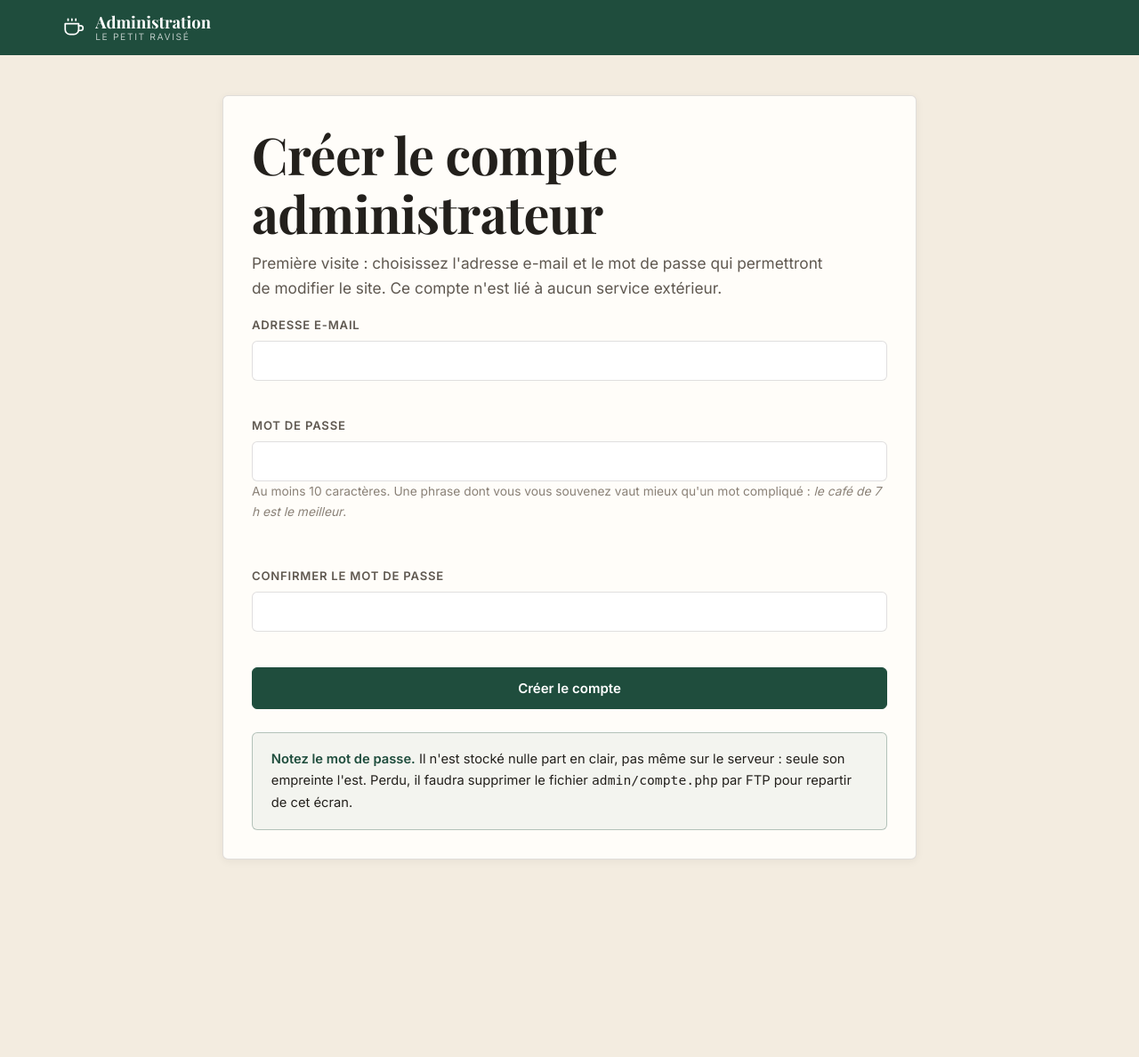
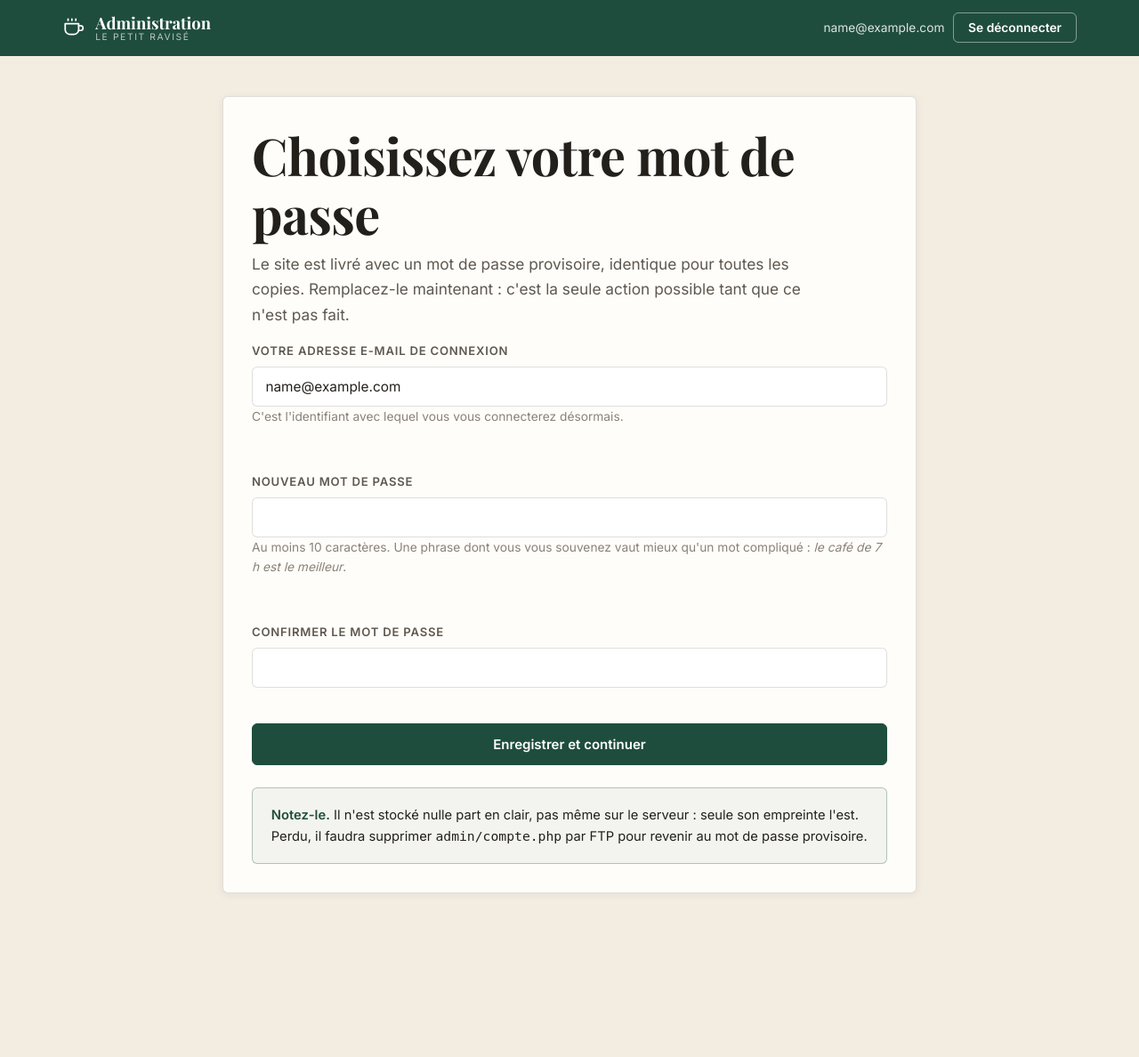
Before and after one commit to sanctimaps-gif/mon-depot, a PHP site: page /admin/index.php in a window 1280 px wide. Shown: the whole page at 89% size. Before the commit the page ends 966 px from the top, so only its background shows below. Run offline with PHP 8.4, Linux system fonts and the light colour scheme; the visitor is signed in with stand-in values (Sample User, id 1); some libraries are stand-ins or nearby versions.

Commit message:
Compte livré avec changement imposé, et contact du créateur en pied de page
Le pied de page des six pages porte désormais, après les mentions
sanitaires, l'adresse de contact du créateur du site.

Côté administration, le compte n'est plus à créer : le site est livré
avec admin/compte-initial.php (admin@lepetitravise.fr / PetitRavise-2026)
et la console impose de choisir un nouveau mot de passe — et, au
passage, sa propre adresse de connexion — à la première connexion. Le
blocage est appliqué côté serveur : tant que le mot de passe livré n'a
pas été remplacé, seules la déconnexion et le changement de mot de passe
sont acceptées, et le nouveau doit différer de l'ancien. Une fois changé,
admin/compte.php prend le relais et le fichier livré n'est plus lu.

Ce mot de passe de départ est public puisqu'il figure dans le dépôt.
tools/creer-compte.php permet donc de donner à chaque client un mot de
passe provisoire unique, avec le même changement imposé ; le README
explique le risque et recommande de se connecter juste après la mise en
ligne. L'écran de création de compte reste en secours si aucun fichier
de compte n'est présent.

Vérifié sur un serveur PHP réel : connexion avec les identifiants
livrés, écran de changement imposé, tentative d'enregistrer sans changer
refusée par le serveur et sans effet sur le contenu, refus d'un mot de
passe identique ou trop court, changement accepté, anciens identifiants
devenus inopérants, console pleinement fonctionnelle ensuite. Parcours
refait dans le navigateur, et mot de passe provisoire unique testé.

Co-Authored-By: Claude Opus 5 <noreply@anthropic.com>
Claude-Session: https://claude.ai/code/session_01LCThqFg6HtKb9VoxtQZZDZ

```diff
--- /dev/null
+++ b/admin/compte-initial.php
@@ -0,0 +1,15 @@
+<?php
+// Compte administrateur livré avec le site.
+// ATTENTION : ce mot de passe est le même pour toutes les copies du site
+// et figure dans le dépôt. Il est donc à changer dès la première connexion —
+// la console l'impose et n'autorise rien d'autre tant que c'est fait.
+// Une fois changé, admin/compte.php prend le relais et ce fichier n'est plus lu.
+//
+// Identifiants de départ :
+//   adresse      admin@lepetitravise.fr
+//   mot de passe PetitRavise-2026
+return array (
+  'email' => 'admin@lepetitravise.fr',
+  'hash' => '$2y$12$D51xeMDFZv3z6EFabNkjG.NelRUQKnaF/Lz2DdEKhnhe1x83bCGd2',
+  'doitChanger' => true,
+);
--- a/admin/console.js
+++ b/admin/console.js
@@ -97,6 +97,34 @@
           afficher('statutConnexion', err.message, 'error');
           $('btnConnexion').disabled = false;
         });
+    });
+    return;
+  }
+
+  /* =========================================================
+     Première utilisation : remplacer le mot de passe livré
+     ========================================================= */
+  if (CONFIG.mode === 'premiere-fois') {
+    $('formPremiereFois').addEventListener('submit', function (e) {
+      e.preventDefault();
+      var email = $('p-email').value.trim();
+      var mdp = $('p-mdp').value;
+      var mdp2 = $('p-mdp2').value;
+
+      var ok = erreurChamp('p-email', /^[^\s@]+@[^\s@]+\.[^\s@]{2,}$/.test(email) ? '' : 'Adresse e-mail invalide.');
+      ok = erreurChamp('p-mdp', mdp.length < 10 ? 'Au moins 10 caractères.' : '') && ok;
+      ok = erreurChamp('p-mdp2', mdp2 !== mdp ? 'Les deux mots de passe diffèrent.' : '') && ok;
+      if (!ok) return;
+
+      afficher('statutPremiereFois', 'Enregistrement…');
+      appel('changer-mot-de-passe', { nouveau: mdp, email: email })
+        .then(function () { location.reload(); })
+        .catch(function (err) { afficher('statutPremiereFois', err.message, 'error'); });
+    });
+
+    $('btnDeconnexion').addEventListener('click', function () {
+      appel('deconnexion').then(function () { location.reload(); })
+        .catch(function () { location.reload(); });
     });
     return;
   }
--- a/admin/index.php
+++ b/admin/index.php
@@ -4,13 +4,14 @@ require __DIR__ . '/lib.php';
 
 demarrer_session();
 
-$installation = !compte_existe();
+$installation = !compte_existe();          // aucun compte : ni livré, ni personnalisé
 $connecte = !$installation && est_connecte();
+$premiereFois = $connecte && doit_changer_mot_de_passe();
 
 header('X-Frame-Options: DENY');
 header('Referrer-Policy: same-origin');
 
-$donnees = $connecte ? lire_donnees() : null;
+$donnees = ($connecte && !$premiereFois) ? lire_donnees() : null;
 ?>
 <!DOCTYPE html>
 <html lang="fr">
@@ -45,7 +46,9 @@ $donnees = $connecte ? lire_donnees() : null;
     <?php if ($connecte): ?>
       <div class="admin-bar-actions">
         <span class="admin-user"><?= e((string) ($_SESSION['email'] ?? '')) ?></span>
-        <a class="btn btn-outline btn-small" href="../index.html" target="_blank" rel="noopener">Voir le site</a>
+        <?php if (!$premiereFois): ?>
+          <a class="btn btn-outline btn-small" href="../index.html" target="_blank" rel="noopener">Voir le site</a>
+        <?php endif; ?>
         <button class="btn btn-outline btn-small" type="button" id="btnDeconnexion">Se déconnecter</button>
       </div>
     <?php endif; ?>
@@ -113,6 +116,46 @@ $donnees = $connecte ? lire_donnees() : null;
         <button class="btn btn-block" type="submit" id="btnConnexion">Se connecter</button>
         <p class="form-status" id="statutConnexion" role="status" aria-live="polite"></p>
       </form>
+    </div>
+  </section>
+
+<?php elseif ($premiereFois): ?>
+  <!-- ================= PREMIÈRE UTILISATION ================= -->
+  <section class="wrap-narrow">
+    <div class="admin-card">
+      <h1>Choisissez votre mot de passe</h1>
+      <p class="lead">Le site est livré avec un mot de passe provisoire, identique pour toutes les
+        copies. Remplacez-le maintenant : c'est la seule action possible tant que ce n'est pas fait.</p>
+
+      <form id="formPremiereFois" novalidate>
+        <div class="field">
+          <label for="p-email">Votre adresse e-mail de connexion</label>
+          <input type="email" id="p-email" autocomplete="username"
+                 value="<?= e((string) ($_SESSION['email'] ?? '')) ?>">
+          <p class="note">C'est l'identifiant avec lequel vous vous connecterez désormais.</p>
+          <p class="error" data-error-for="p-email"></p>
+        </div>
+        <div class="field">
+          <label for="p-mdp">Nouveau mot de passe</label>
+          <input type="password" id="p-mdp" autocomplete="new-password">
+          <p class="note">Au moins 10 caractères. Une phrase dont vous vous souvenez vaut mieux
+            qu'un mot compliqué : <em>le café de 7 h est le meilleur</em>.</p>
+          <p class="error" data-error-for="p-mdp"></p>
+        </div>
+        <div class="field">
+          <label for="p-mdp2">Confirmer le mot de passe</label>
+          <input type="password" id="p-mdp2" autocomplete="new-password">
+          <p class="error" data-error-for="p-mdp2"></p>
+        </div>
+        <button class="btn btn-block" type="submit">Enregistrer et continuer</button>
+        <p class="form-status" id="statutPremiereFois" role="status" aria-live="polite"></p>
+      </form>
+
+      <div class="callout callout-info" style="margin-top:1.6rem">
+        <p><strong>Notez-le.</strong> Il n'est stocké nulle part en clair, pas même sur le serveur :
+          seule son empreinte l'est. Perdu, il faudra supprimer <code>admin/compte.php</code> par
+          FTP pour revenir au mot de passe provisoire.</p>
+      </div>
     </div>
   </section>
 
@@ -202,7 +245,7 @@ $donnees = $connecte ? lire_donnees() : null;
 
 </main>
 
-<?php if ($connecte): ?>
+<?php if ($connecte && !$premiereFois): ?>
   <div class="admin-publish" id="barrePublication">
     <div class="wrap admin-publish-inner">
       <p class="admin-publish-state" id="etatModifs">Aucune modification</p>
@@ -217,7 +260,7 @@ $donnees = $connecte ? lire_donnees() : null;
 
 <script>
   window.ADMIN = {
-    mode: <?= json_encode($installation ? 'installation' : ($connecte ? 'console' : 'connexion')) ?>,
+    mode: <?= json_encode($installation ? 'installation' : ($premiereFois ? 'premiere-fois' : ($connecte ? 'console' : 'connexion'))) ?>,
     csrf: <?= json_encode($connecte ? jeton_csrf() : '') ?>,
     donnees: <?= json_encode($donnees ?? new stdClass(), JSON_UNESCAPED_UNICODE) ?>
   };
--- a/admin/lib.php
+++ b/admin/lib.php
@@ -23,6 +23,16 @@ function chemin_compte(): string
     return __DIR__ . '/compte.php';
 }
 
+/**
+ * Compte livré avec le site. Il sert tant que le mot de passe n'a pas été
+ * changé ; à ce moment-là compte.php est écrit et prend définitivement
+ * le relais.
+ */
+function chemin_compte_initial(): string
+{
+    return __DIR__ . '/compte-initial.php';
+}
+
 function chemin_tentatives(): string
 {
     // Extension .php volontaire : le fichier n'est jamais servi comme
@@ -36,17 +46,33 @@ function chemin_tentatives(): string
 
 function compte_existe(): bool
 {
-    return is_file(chemin_compte());
+    return is_file(chemin_compte()) || is_file(chemin_compte_initial());
 }
 
-/** @return array{email: string, hash: string}|null */
+/**
+ * Le compte personnalisé prime toujours sur celui livré avec le site.
+ *
+ * @return array{email: string, hash: string, doitChanger?: bool}|null
+ */
 function lire_compte(): ?array
 {
-    if (!compte_existe()) {
-        return null;
+    foreach ([chemin_compte(), chemin_compte_initial()] as $fichier) {
+        if (!is_file($fichier)) {
+            continue;
+        }
+        $compte = include $fichier;
+        if (is_array($compte) && isset($compte['email'], $compte['hash'])) {
+            return $compte;
+        }
     }
-    $compte = include chemin_compte();
-    return is_array($compte) && isset($compte['email'], $compte['hash']) ? $compte : null;
+    return null;
+}
+
+/** Le mot de passe livré doit-il encore être remplacé ? */
+function doit_changer_mot_de_passe(): bool
+{
+    $compte = lire_compte();
+    return $compte !== null && !empty($compte['doitChanger']);
 }
 
 function ecrire_compte(string $email, string $motDePasse): bool
@@ -55,9 +81,10 @@ function ecrire_compte(string $email, string $motDePasse): bool
         . "// Compte administrateur — fichier généré, ne pas modifier à la main.\n"
         . "// Le mot de passe n'est pas stocké : seule son empreinte l'est.\n"
         . "return " . var_export([
-            'email' => $email,
-            'hash'  => password_hash($motDePasse, PASSWORD_DEFAULT),
-            'cree'  => date('c'),
+            'email'       => $email,
+            'hash'        => password_hash($motDePasse, PASSWORD_DEFAULT),
+            'doitChanger' => false,
+            'cree'        => date('c'),
         ], true) . ";\n";
 
     return ecrire_atomique(chemin_compte(), $contenu);
--- a/apercu-du-site.html
+++ b/apercu-du-site.html
@@ -1364,6 +1364,8 @@ section[id^="page-"] + section[id^="page-"] { border-top: 1px solid var(--line);
 <p>L'abus d'alcool est dangereux pour la santé, à consommer avec modération. La vente d'alcool
           et de tabac est interdite aux mineurs de moins de 18 ans. Fumer nuit gravement à votre santé
           et à celle de votre entourage.</p>
+<p class="footer-createur">Pour contacter le créateur de ce site, il suffit d'envoyer un mail
+          à l'adresse suivante : <a href="mailto:sanctimaps@gmail.com">sanctimaps@gmail.com</a>.</p>
 </div>
 </div>
 </footer>
--- a/carte.html
+++ b/carte.html
@@ -131,6 +131,8 @@
         <p>L'abus d'alcool est dangereux pour la santé, à consommer avec modération. La vente d'alcool
           et de tabac est interdite aux mineurs de moins de 18 ans. Fumer nuit gravement à votre santé
           et à celle de votre entourage.</p>
+        <p class="footer-createur">Pour contacter le créateur de ce site, il suffit d'envoyer un mail
+          à l'adresse suivante : <a href="mailto:sanctimaps@gmail.com">sanctimaps@gmail.com</a>.</p>
       </div>
     </div>
   </footer>
--- a/contact.html
+++ b/contact.html
@@ -185,6 +185,8 @@
         <p>L'abus d'alcool est dangereux pour la santé, à consommer avec modération. La vente d'alcool
           et de tabac est interdite aux mineurs de moins de 18 ans. Fumer nuit gravement à votre santé
           et à celle de votre entourage.</p>
+        <p class="footer-createur">Pour contacter le créateur de ce site, il suffit d'envoyer un mail
+          à l'adresse suivante : <a href="mailto:sanctimaps@gmail.com">sanctimaps@gmail.com</a>.</p>
       </div>
     </div>
   </footer>
--- a/evenements.html
+++ b/evenements.html
@@ -128,6 +128,8 @@
         <p>L'abus d'alcool est dangereux pour la santé, à consommer avec modération. La vente d'alcool
           et de tabac est interdite aux mineurs de moins de 18 ans. Fumer nuit gravement à votre santé
           et à celle de votre entourage.</p>
+        <p class="footer-createur">Pour contacter le créateur de ce site, il suffit d'envoyer un mail
+          à l'adresse suivante : <a href="mailto:sanctimaps@gmail.com">sanctimaps@gmail.com</a>.</p>
       </div>
     </div>
   </footer>
--- a/index.html
+++ b/index.html
@@ -282,6 +282,8 @@
         <p>L'abus d'alcool est dangereux pour la santé, à consommer avec modération. La vente d'alcool
           et de tabac est interdite aux mineurs de moins de 18 ans. Fumer nuit gravement à votre santé
           et à celle de votre entourage.</p>
+        <p class="footer-createur">Pour contacter le créateur de ce site, il suffit d'envoyer un mail
+          à l'adresse suivante : <a href="mailto:sanctimaps@gmail.com">sanctimaps@gmail.com</a>.</p>
       </div>
     </div>
   </footer>
--- a/infos.html
+++ b/infos.html
@@ -223,6 +223,8 @@
         <p>L'abus d'alcool est dangereux pour la santé, à consommer avec modération. La vente d'alcool
           et de tabac est interdite aux mineurs de moins de 18 ans. Fumer nuit gravement à votre santé
           et à celle de votre entourage.</p>
+        <p class="footer-createur">Pour contacter le créateur de ce site, il suffit d'envoyer un mail
+          à l'adresse suivante : <a href="mailto:sanctimaps@gmail.com">sanctimaps@gmail.com</a>.</p>
       </div>
     </div>
   </footer>
--- a/le-bar.html
+++ b/le-bar.html
@@ -235,6 +235,8 @@
         <p>L'abus d'alcool est dangereux pour la santé, à consommer avec modération. La vente d'alcool
           et de tabac est interdite aux mineurs de moins de 18 ans. Fumer nuit gravement à votre santé
           et à celle de votre entourage.</p>
+        <p class="footer-createur">Pour contacter le créateur de ce site, il suffit d'envoyer un mail
+          à l'adresse suivante : <a href="mailto:sanctimaps@gmail.com">sanctimaps@gmail.com</a>.</p>
       </div>
     </div>
   </footer>
```
Also changed, not shown: admin/api.php (+33 -4 lines), tools/creer-compte.php (added, +43 -0 lines), README.md.
